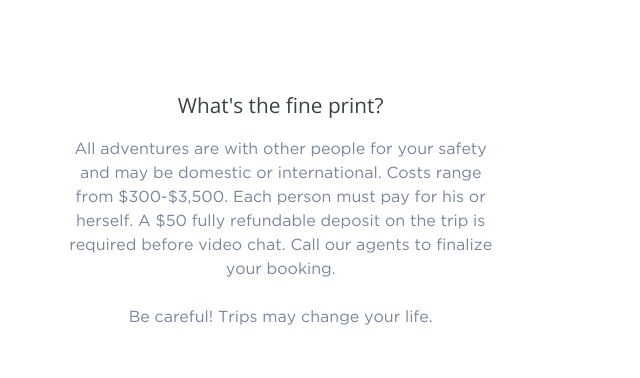
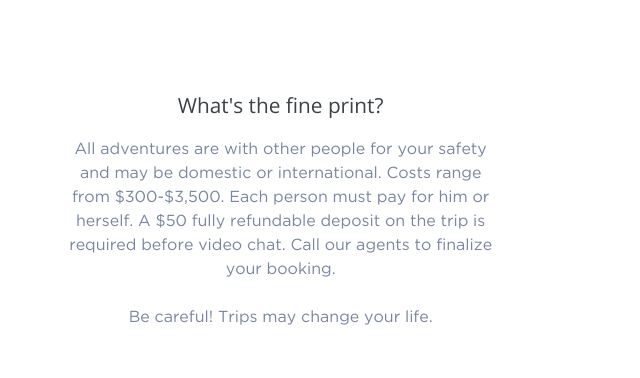
Before and after one commit to damselapp/damselapp.github.io, a plain HTML site: page index.html in a window 1280 px wide. Shown: the part 2780-3158 px from the top of the page, 605-1245 px from the left. Drawn offline with nearby package versions, Linux system fonts and the light colour scheme; a script that the page names is missing.

Commit message:
copy change

```diff
--- a/index.html
+++ b/index.html
@@ -159,7 +159,7 @@
       </div>
       <div class="half">
         <h3>What's the fine print?</h3>
-        <p>All adventures are with other people for your safety and may be domestic or international. Costs range from $300-$3,500. Each person must pay for his or herself. A $50 fully refundable deposit on the trip is required before video chat. Call our agents to finalize your booking.<br>&nbsp;<br>Be careful! Trips may change your life.</p>
+        <p>All adventures are with other people for your safety and may be domestic or international. Costs range from $300-$3,500. Each person must pay for him or herself. A $50 fully refundable deposit on the trip is required before video chat. Call our agents to finalize your booking.<br>&nbsp;<br>Be careful! Trips may change your life.</p>
       </div>
     </div>
   </section>
```
